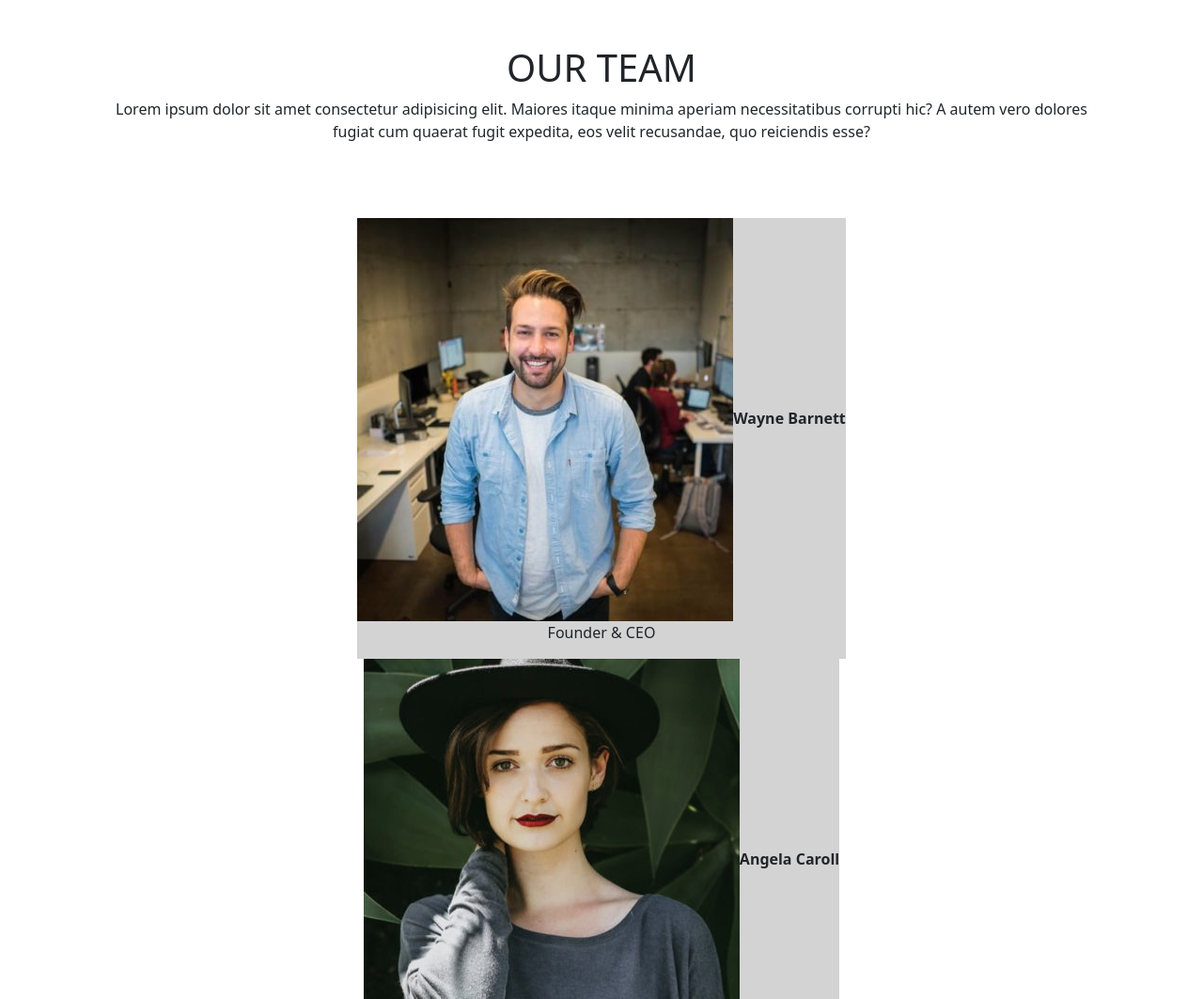
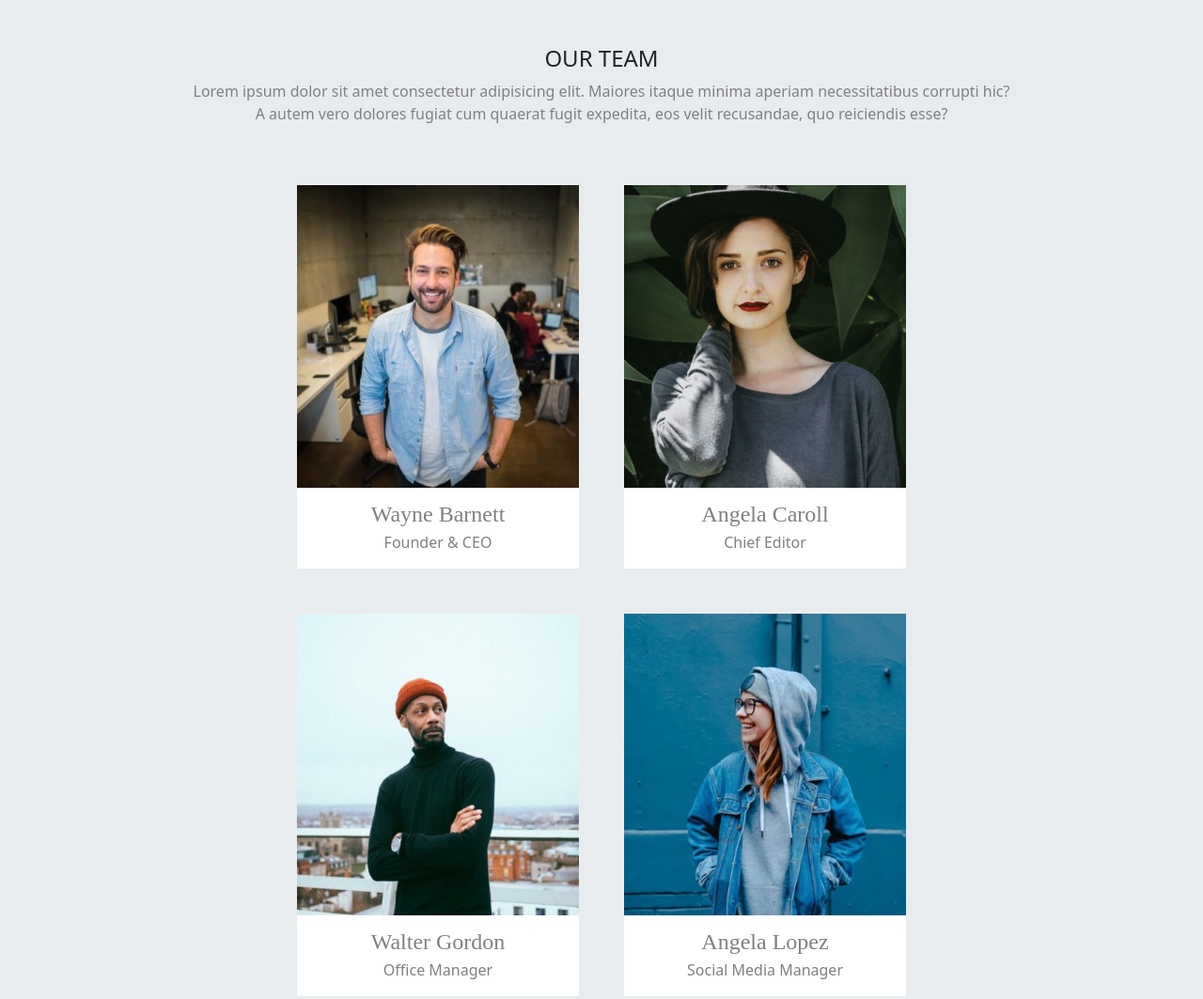
Before and after one commit to vi-ser/js-our-team, a plain HTML site: page index.html in a window 1280 px wide. Shown: the top 1063 px of the page at 94% size. Drawn offline with nearby package versions, Linux system fonts and the light colour scheme.

Commit message:
esercizio concluso

```diff
--- a/css/style.css
+++ b/css/style.css
@@ -1,3 +1,20 @@
 li {
-    background-color: lightgray;
+    /* test */
+    /* background-color: lightgray; */
+    display: flex;
+    flex-direction: column;
+    width: 300px;
+    background-color: white;
 }
+
+strong {
+    margin-top: 10px;
+    font-size: 1.5em;
+    font-weight: 300;
+    font-family: 'Times New Roman', Times, serif;
+    color: grey;
+}
+
+p {
+    color: grey;
+}
--- a/index.html
+++ b/index.html
@@ -15,15 +15,18 @@
 
 </head>
 
-<body>
+<body class="bg-body-secondary">
 
     <div class="container p-5">
-        <h1 class="text-center text-uppercase">our team</h1>
-        <p class="text-center">Lorem ipsum dolor sit amet consectetur adipisicing elit. Maiores itaque minima aperiam
-            necessitatibus corrupti hic? A autem vero dolores fugiat cum quaerat fugit expedita, eos velit recusandae,
-            quo reiciendis esse?</p>
+
         <div class="row">
-            <ul class="p-5 d-flex justify-content-center g-3 text-center list-unstyled flex-wrap">
+            <h1 class="text-center text-uppercase fs-4">our team</h1>
+            <p class="text-center">Lorem ipsum dolor sit amet consectetur adipisicing elit. Maiores itaque minima
+                aperiam
+                necessitatibus corrupti hic? <br> A autem vero dolores fugiat cum quaerat fugit expedita, eos velit
+                recusandae,
+                quo reiciendis esse?</p>
+            <ul class="p-5 d-flex justify-content-center text-center list-unstyled gap-5 flex-wrap">
             </ul>
         </div>
     </div>
--- a/js/script.js
+++ b/js/script.js
@@ -62,7 +62,6 @@ const listaElement = document.querySelector("ul");
 // itero per ogni membro del team
 for (let i = 0; i < teamMembers.length; i++) {
     const currentMember = teamMembers[i];
-    let textDOM = "";
 
     // creo un elemento di lista per ogni membro del team
     let memberCard = document.createElement("li");
```
